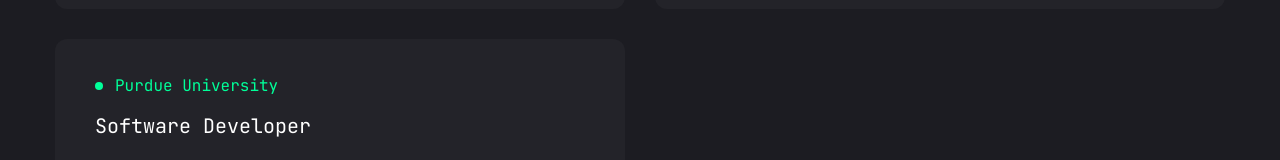
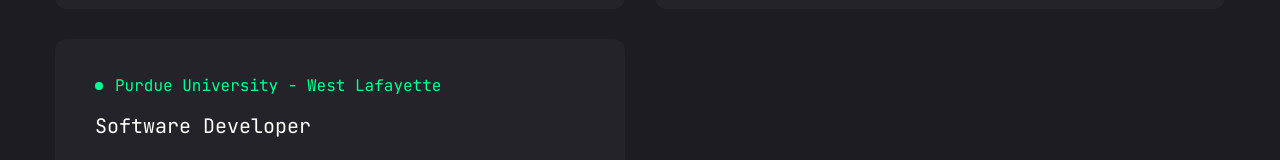
Before and after one commit to RajVenkat20/Portfolio, a Next.js app: page /experience in a window 1280 px wide. Shown: the part 638-798 px from the top of the page. Built offline with nearby package versions, Linux system fonts and the light colour scheme.

Commit message:
Modified work experience section

```diff
--- a/app/experience/page.jsx
+++ b/app/experience/page.jsx
@@ -51,7 +51,7 @@
       summary: "Enhanced guest profile and loyalty workflows within OPERA Cloud using Oracle ADF’s MVC architecture and optimized backend logic through SQL and PL/SQL improvements. Operated in a CI/CD Agile environment to deliver new features and resolve bugs efficiently. Contributed to automation testing using Selenium and strengthened code quality with tools like Maven, Git, and Chrome DevTools.",
     },
     {
-      company: "Purdue University",
+      company: "Purdue University - West Lafayette",
       position: "Software Developer",
       duration: "May 2023 - Dec 2024",
       summary: "Contributed to the development of a research-focused web application using React, FastAPI, and PostgreSQL, improving system performance through lazy loading and indexed queries. Designed scalable API endpoints, implemented efficient data retrieval strategies, and deployed workflow tools on AWS using EC2, RDS, and CloudWatch to enhance developer collaboration and operational reliability.",
```
